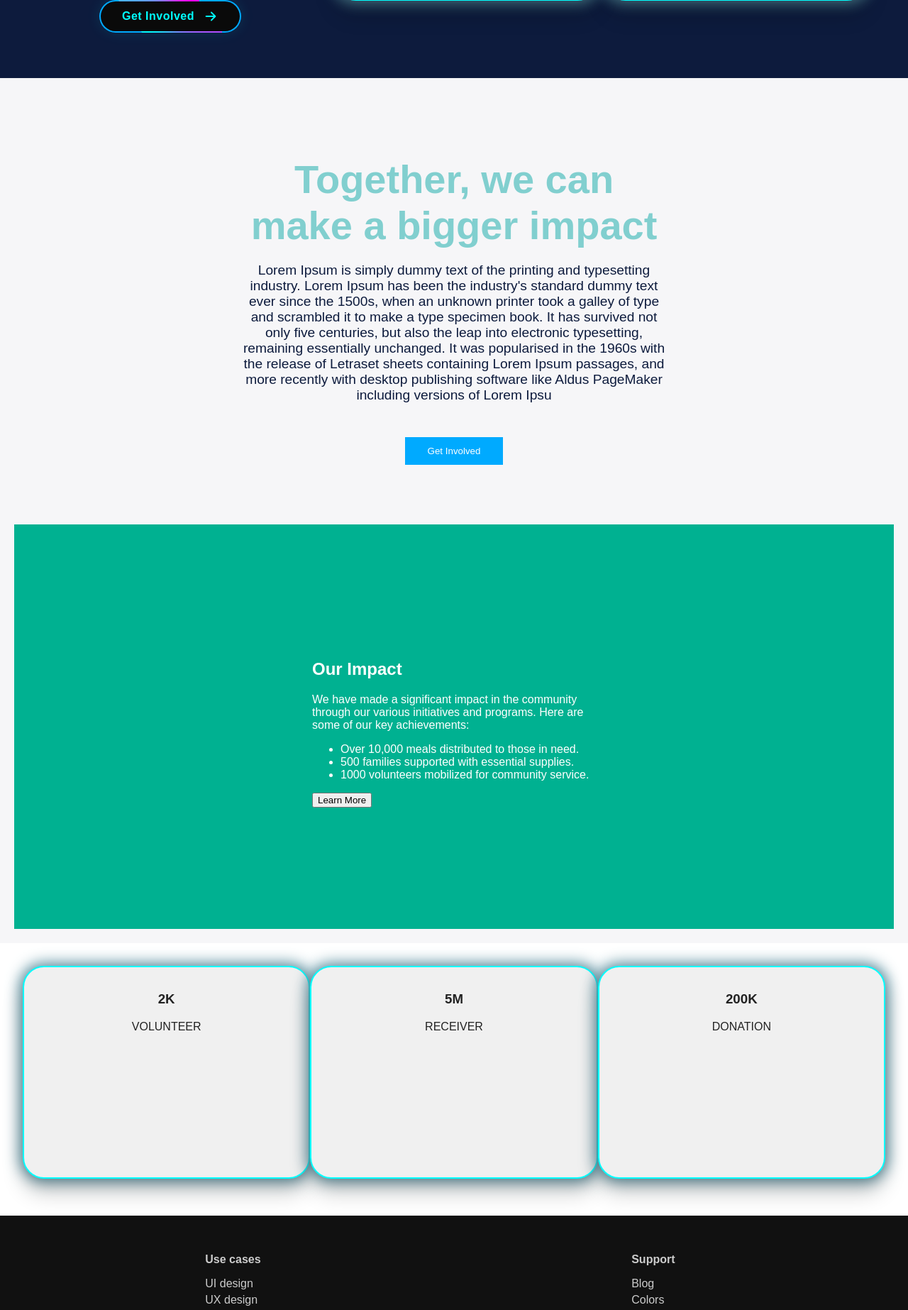
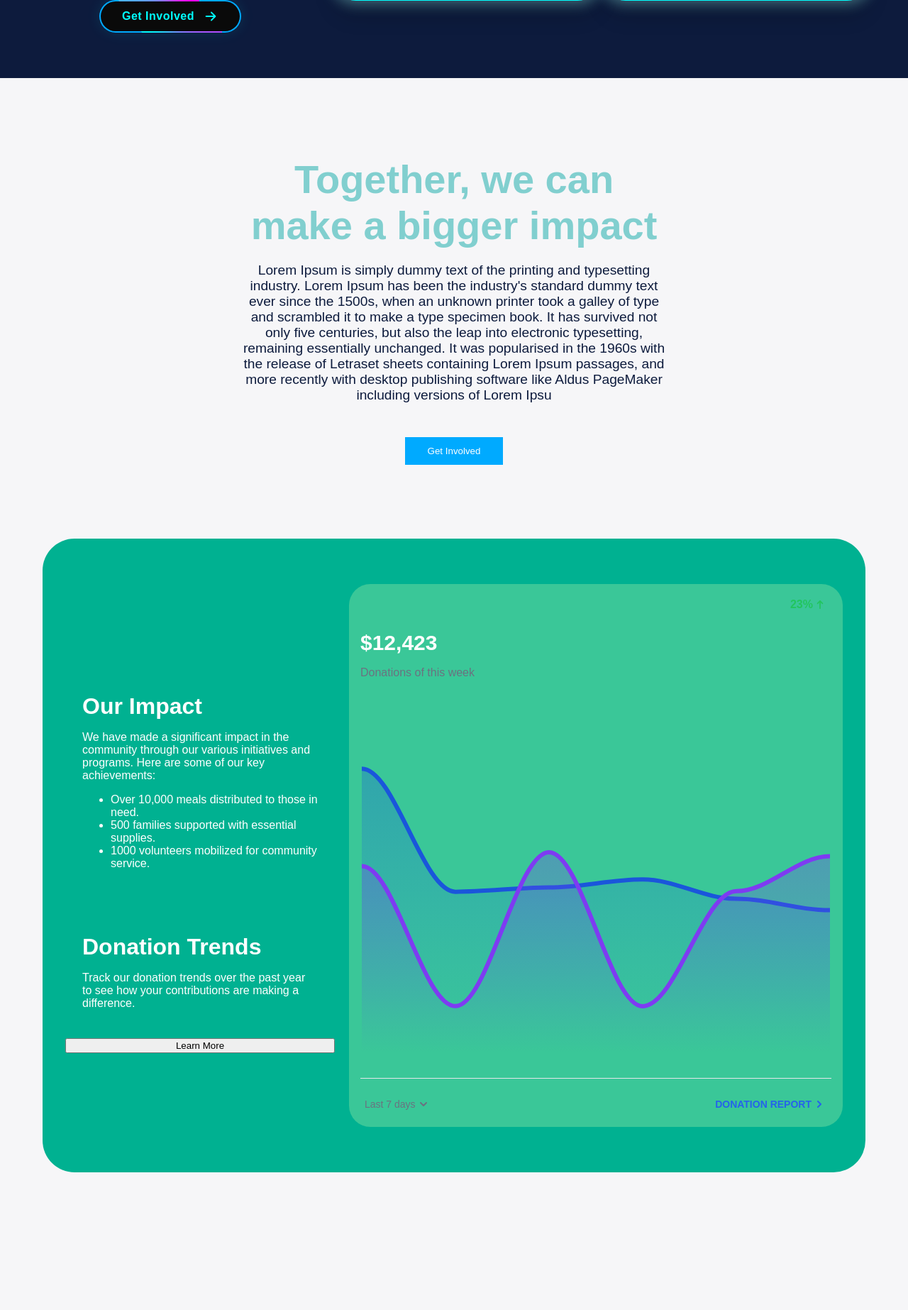
Before and after one commit to fahimratul/DBMS, a PHP site: page / in a window 1280 px wide; the page is wider, and only the part inside the window is pictured. Shown: the part 2516-4362 px from the top of that part at 71% size. Run offline with PHP 8.4, Linux system fonts and the light colour scheme; some libraries are stand-ins or nearby versions.

Commit message:
updating the card

```diff
--- a/CSS/button.css
+++ b/CSS/button.css
@@ -115,3 +115,122 @@
     transform: rotate(360deg);
   }
 }
+
+
+
+.container-btn {
+	width: 1000px;
+	display: flex;
+	flex-wrap: wrap;
+	justify-content: space-around;
+}
+.container-btn .btn {
+	position: relative;
+	top: 0;
+	left: 0;
+	width: 250px;
+	height: 50px;
+	margin: 0;
+	display: flex;
+	justify-content: center;
+	align-items: center;
+}
+.container-btn .btn a {
+	position: absolute;
+	top: 0;
+	left: 0;
+	width: 100%;
+	height: 100%;
+	display: flex;
+	justify-content: center;
+	align-items: center;
+	background: rgba(255, 255, 255, 0.05);
+	box-shadow: 0 15px 15px rgba(0, 0, 0, 0.3);
+	border-bottom: 1px solid rgba(255, 255, 255, 0.1);
+	border-top: 1px solid rgba(255, 255, 255, 0.1);
+	border-radius: 30px;
+	padding: 10px;
+	letter-spacing: 1px;
+	text-decoration: none;
+	overflow: hidden;
+	color: #fff;
+	font-weight: 400px;
+	z-index: 1;
+	transition: 0.5s;
+	backdrop-filter: blur(15px);
+}
+.container-btn .btn:hover a {
+	letter-spacing: 3px;
+}
+.container-btn .btn a::before {
+	content: "";
+	position: absolute;
+	top: 0;
+	left: 0;
+	width: 50%;
+	height: 100%;
+	background: linear-gradient(to left, rgba(255, 255, 255, 0.15), transparent);
+	transform: skewX(45deg) translate(0);
+	transition: 0.5s;
+	filter: blur(0px);
+}
+.container-btn .btn:hover a::before {
+	transform: skewX(45deg) translate(200px);
+}
+.container-btn .btn::before {
+	content: "";
+	position: absolute;
+	left: 50%;
+	transform: translatex(-50%);
+	bottom: -5px;
+	width: 30px;
+	height: 10px;
+	background: rgb(255, 238, 0);
+	border-radius: 10px;
+	transition: 0.5s;
+	transition-delay: 0.5;
+}
+.container-btn .btn:hover::before /*lightup button*/ {
+	bottom: 0;
+	height: 50%;
+	width: 80%;
+	border-radius: 30px;
+}
+
+.container-btn .btn::after {
+	content: "";
+	position: absolute;
+	left: 50%;
+	transform: translatex(-50%);
+	top: -5px;
+	width: 30px;
+	height: 10px;
+	background: #f00;
+	border-radius: 10px;
+	transition: 0.5s;
+	transition-delay: 0.5;
+}
+.container-btn .btn:hover::after /*lightup button*/ {
+	top: 0;
+	height: 50%;
+	width: 80%;
+	border-radius: 30px;
+}
+.container-btn .btn:nth-child(1)::before, /*chnage 1*/
+.container-btn .btn:nth-child(1)::after {
+	background: rgb(255, 238, 0);
+	box-shadow: 0 0 5px rgb(255, 238, 0), 0 0 15px rgb(255, 238, 0), 0 0 30px rgb(255, 238, 0),
+		0 0 60px rgb(255, 238, 0);
+}
+.container-btn .btn:nth-child(2)::before, /* 2*/
+.container-btn .btn:nth-child(2)::after {
+	background: #2db2ff;
+	box-shadow: 0 0 5px #2db2ff, 0 0 15px #2db2ff, 0 0 30px #2db2ff,
+		0 0 60px #2db2ff;
+}
+.container-btn .btn:nth-child(3)::before, /* 3*/
+.container-btn .btn:nth-child(3)::after {
+	background: #1eff45;
+	box-shadow: 0 0 5px #1eff45, 0 0 15px #1eff45, 0 0 30px #1eff45,
+		0 0 60px #1eff45;
+}
--- /dev/null
+++ b/CSS/graphs.css
@@ -0,0 +1,188 @@
+.graph{
+    text-align: left;
+    padding: 4rem 2rem;
+    background-color:#00B191;
+    color: white;
+    display: flex;
+    min-height: 570px;
+    margin: 40px 60px 20px 60px;
+    border-radius: 45px;
+    margin-bottom: 200px;
+}
+.graph-content {
+  display: grid;
+  margin: auto;
+  max-width: 400px;
+  padding-right: 20px;
+}
+.graph-card {
+  background: #00B191;
+  padding: 1.5rem;
+  width: 100%;
+}
+.graph-card h2 {
+  font-size: 2rem;
+  color: #ffffff;
+  font-weight: bold;
+  margin-bottom: 0.5rem;
+}
+
+
+.card-container {
+  max-width: 1200px;
+  width: 100%;
+  background-color: #3ac798;
+  padding: 1rem;
+  color: #ffffff;
+  border-radius: 30px;
+}
+
+
+.card-header {
+  display: flex;
+  justify-content: space-between;
+  align-items: flex-start;
+}
+
+.amount {
+  font-size: 1.875rem;
+  font-weight: bold;
+  margin-bottom: 0.5rem;
+  color: inherit;
+}
+
+.subtitle {
+  font-size: 1rem;
+  color: #6b7280; /* gray-500 */
+}
+
+body.dark .subtitle {
+  color: #9ca3af;
+}
+
+.percentage-change {
+  display: flex;
+  align-items: center;
+  padding: 0.25rem 0.625rem;
+  font-size: 1rem;
+  font-weight: 600;
+  color: #22c55e;
+}
+
+.arrow-up {
+  width: 0.75rem;
+  height: 0.75rem;
+  margin-left: 0.25rem;
+}
+
+.card-footer {
+  border-top: 1px solid #e5e7eb;
+  margin-top: 1.25rem;
+  padding-top: 1.25rem;
+}
+
+body.dark .card-footer {
+  border-top: 1px solid #374151;
+}
+
+.footer-controls {
+  display: flex;
+  justify-content: space-between;
+  align-items: center;
+}
+
+.dropdown-btn {
+  font-size: 0.875rem;
+  font-weight: 500;
+  color: #6b7280;
+  background: none;
+  border: none;
+  display: inline-flex;
+  align-items: center;
+  cursor: pointer;
+}
+
+body.dark .dropdown-btn {
+  color: #9ca3af;
+}
+
+.dropdown-btn:hover {
+  color: #111827;
+}
+
+body.dark .dropdown-btn:hover {
+  color: white;
+}
+
+.dropdown-icon {
+  width: 0.625rem;
+  margin-left: 0.375rem;
+}
+
+.dropdown-menu {
+  display: none; /* Add JavaScript to toggle this */
+  position: absolute;
+  margin-top: 0.5rem;
+  background-color: #fff;
+  border-radius: 0.5rem;
+  box-shadow: 0 1px 2px rgba(0,0,0,0.1);
+  width: 11rem;
+  z-index: 10;
+  overflow: hidden;
+}
+
+body.dark .dropdown-menu {
+  background-color: #374151;
+}
+
+.dropdown-menu ul {
+  padding: 0.5rem 0;
+}
+
+.dropdown-menu li a {
+  display: block;
+  padding: 0.5rem 1rem;
+  font-size: 0.875rem;
+  color: #374151;
+  text-decoration: none;
+}
+
+.dropdown-menu li a:hover {
+  background-color: #f3f4f6;
+}
+
+body.dark .dropdown-menu li a {
+  color: #e5e7eb;
+}
+
+body.dark .dropdown-menu li a:hover {
+  background-color: #4b5563;
+}
+
+.sales-report-link {
+  text-transform: uppercase;
+  font-size: 0.875rem;
+  font-weight: 600;
+  color: #2563eb;
+  display: inline-flex;
+  align-items: center;
+  padding: 0.5rem 0.75rem;
+  border-radius: 0.5rem;
+  text-decoration: none;
+}
+
+.sales-report-link:hover {
+  color: #1d4ed8;
+  background-color: #f3f4f6;
+}
+
+body.dark .sales-report-link:hover {
+  color: #3b82f6;
+  background-color: #374151;
+}
+
+.link-arrow {
+  width: 0.625rem;
+  height: 0.625rem;
+  margin-left: 0.375rem;
+}
--- a/CSS/hero.css
+++ b/CSS/hero.css
@@ -43,19 +43,7 @@
   margin-bottom: 2rem;
 }
 
-.graph{
-    text-align: left;
-    padding: 4rem 2rem;
-    background-color:#00B191;
-    color: white;
-    display: flex;
-    min-height: 570px;
-    margin: 20px 20px 20px 20px;
-}
-.graph-content {
-  margin: auto;
-  max-width: 400px;
-}
+
 :root{
   --background-dark: #2d3548;
   --text-light: rgba(255,255,255,0.6);
--- a/index.html
+++ b/index.html
@@ -9,6 +9,8 @@
   <link rel="stylesheet" href="CSS/slider.css" />
   <link rel="stylesheet" href="CSS/donate.css" />
   <link rel="stylesheet" href="CSS/hero.css" />
+  <link rel="stylesheet" href="CSS/graphs.css" />
+  <link rel="stylesheet" href="CSS/event.css" />
   <link href="https://fonts.googleapis.com/css?family=Montserrat:400,700" rel="stylesheet">
 </head>
 <body>
@@ -174,16 +176,115 @@
 
   <section class ="graph">
     <div class="graph-content">
-      <h2>Our Impact</h2>
+      <div class="graph-card"><h2>Our Impact</h2>
         <p>We have made a significant impact in the community through our various initiatives and programs. Here are some of our key achievements:</p>
         <ul>
           <li>Over 10,000 meals distributed to those in need.</li>
           <li>500 families supported with essential supplies.</li>
           <li>1000 volunteers mobilized for community service.</li>
         </ul>
+      </div>
+      <div class="graph-card">
+        <h2>Donation Trends</h2>
+        <p>Track our donation trends over the past year to see how your contributions are making a difference.</p>
+      </div>
       <button class="learn-more-button">Learn More</button>
     </div>
+    <!-- Graph Section -->
+    <div class="card-container">
+      <div class="card-header">
+        <div>
+          <h5 class="amount">$12,423</h5>
+          <p class="subtitle">Donations of this week</p>
+        </div>
+        <div class="percentage-change">
+          23%
+          <svg class="arrow-up" xmlns="http://www.w3.org/2000/svg" fill="none" viewBox="0 0 10 14">
+            <path stroke="currentColor" stroke-linecap="round" stroke-linejoin="round" stroke-width="2" d="M5 13V1m0 0L1 5m4-4 4 4"/>
+          </svg>
+        </div>
+      </div>
+      <div id="data-series-chart"></div>
+      <div class="card-footer">
+        <div class="footer-controls">
+          <button id="dropdownDefaultButton" class="dropdown-btn" type="button">
+            Last 7 days
+            <svg class="dropdown-icon" xmlns="http://www.w3.org/2000/svg" fill="none" viewBox="0 0 10 6">
+              <path stroke="currentColor" stroke-linecap="round" stroke-linejoin="round" stroke-width="2" d="m1 1 4 4 4-4"/>
+            </svg>
+          </button>
+          <div id="lastDaysdropdown" class="dropdown-menu">
+            <ul>
+              <li><a href="#">Yesterday</a></li>
+              <li><a href="#">Today</a></li>
+              <li><a href="#">Last 7 days</a></li>
+              <li><a href="#">Last 30 days</a></li>
+              <li><a href="#">Last 90 days</a></li>
+            </ul>
+          </div>
+          <a href="#" class="sales-report-link">
+          Donation Report
+          <svg class="link-arrow" xmlns="http://www.w3.org/2000/svg" fill="none" viewBox="0 0 6 10">
+            <path stroke="currentColor" stroke-linecap="round" stroke-linejoin="round" stroke-width="2" d="m1 9 4-4-4-4"/>
+          </svg>
+        </a>
+      </div>
+    </div>
   </section>
+
+
+<!-- Events Section -->
+
+<section class="event-section">
+  <h1>Upcoming Events</h1>
+  <p>Join us in our upcoming events to make a difference in the community.</p>
+  <div class="event-buttons">
+    <div class="container-btn">
+      <div class="btn"><a href="#">Upcoming</a></div>
+      <div class="btn"><a href="#" >Ongoning</a></div>
+      <div class="btn"><a href="#" >Previous</a></div>
+    </div>
+  </div>
+  <div class="scroll-container">
+        <div class="event-card">
+            <img src="https://images.unsplash.com/photo-1557177324-56c542165309?ixlib=rb-1.2.1&auto=format&fit=crop&w=1950&q=80" alt="Easter Bunnies">
+            <h2>Easter Bunnies</h2>
+            <p>Easter bunnies are a popular symbol of spring and renewal of life, often seen delivering colorful eggs to children.</p>
+            <button class="gradient-button">
+              <span class="gradient-button-inner">learn More</span>
+            </button>
+        </div>
+        <div class="event-card">
+            <img src="https://images.unsplash.com/photo-1557177324-56c542165309?ixlib=rb-1.2.1&auto=format&fit=crop&w=1950&q=80" alt="Easter Chick">
+            <h2>Easter Chick</h2>
+            <p>Easter chicks are a cheerful symbol of new life and beginnings, often seen alongside eggs in spring decorations.</p>
+            <button class="gradient-button">
+              <span class="gradient-button-inner">learn More</span>
+            </button>
+        </div>
+        <div class="event-card">
+            <img src="https://images.unsplash.com/photo-1557177324-56c542165309?ixlib=rb-1.2.1&auto=format&fit=crop&w=1950&q=80" alt="Hot Cross Buns">
+            <h2>Hot Cross Buns</h2>
+            <p>Hot cross buns are sweet, spiced buns marked with a cross on top, traditionally eaten on Good Friday.</p>
+            <button class="gradient-button">
+              <span class="gradient-button-inner">learn More</span>
+            </button>
+        </div>
+        <div class="event-card">
+            <img src="https://images.unsplash.com/photo-1557177324-56c542165309?ixlib=rb-1.2.1&auto=format&fit=crop&w=1950&q=80" alt="Easter Eggs">
+            <h2>Easter Eggs</h2>
+            <p>Easter eggs are a colorful symbol of new life and rebirth, often decorated and hidden for festive hunts.</p>
+            <button class="gradient-button">
+              <span class="gradient-button-inner">learn More</span>
+            </button>
+        </div>
+    </div>
+  </section>
+  <section class ="event-section">
+
+  </section>
+
+
   <!-- Stats Section -->
   <section class="stats">
     <div class="card">
@@ -220,5 +321,7 @@
     </div>
   </footer>
   <script src="slider.js"></script>
+  <script src="https://cdn.jsdelivr.net/npm/apexcharts"></script>
+  <script src="graphs.js"></script>
 </body>
 </html>
```
Also changed, not shown: CSS/event.css (added, +115 -0 lines), graphs.js (added, +66 -0 lines). Lines whose indentation alone changed are shown as unchanged.
